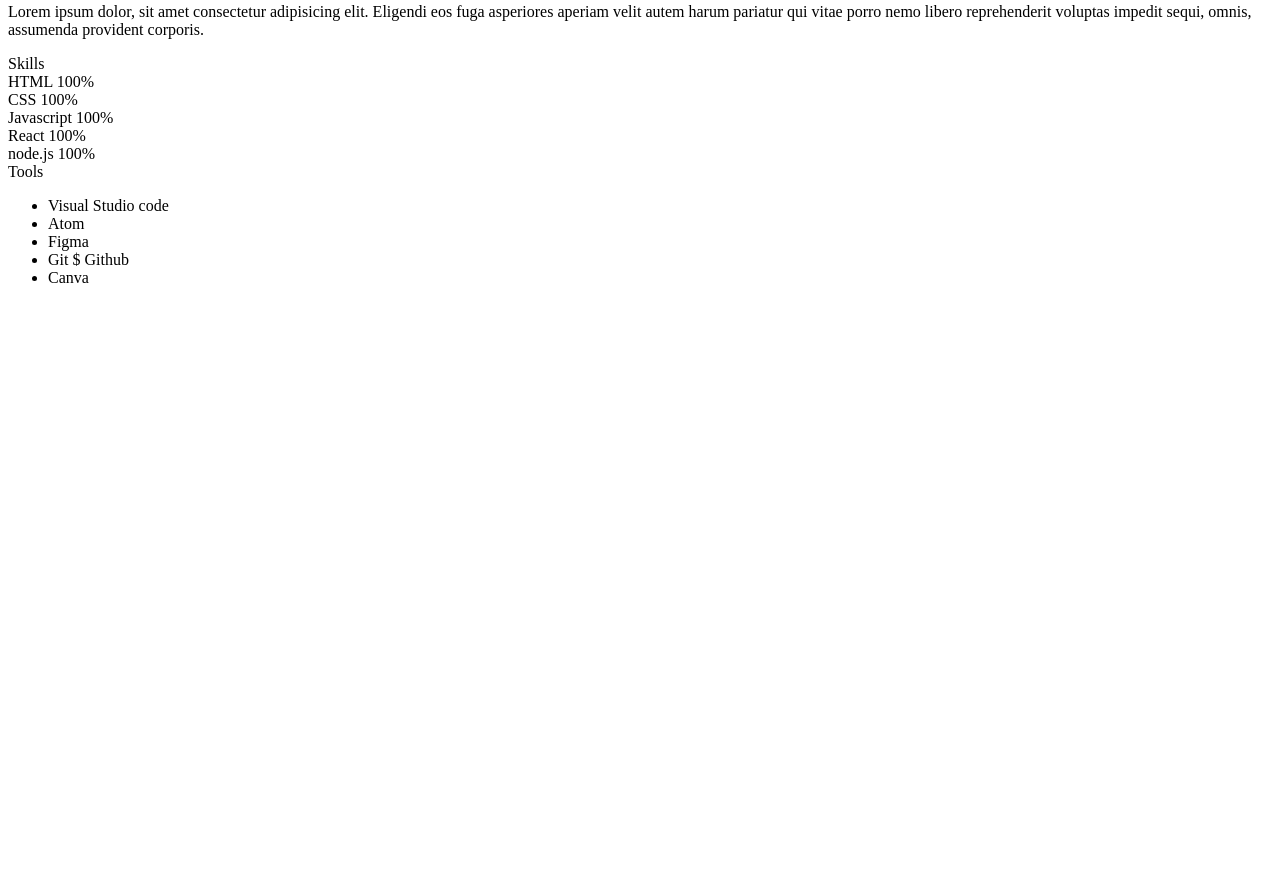
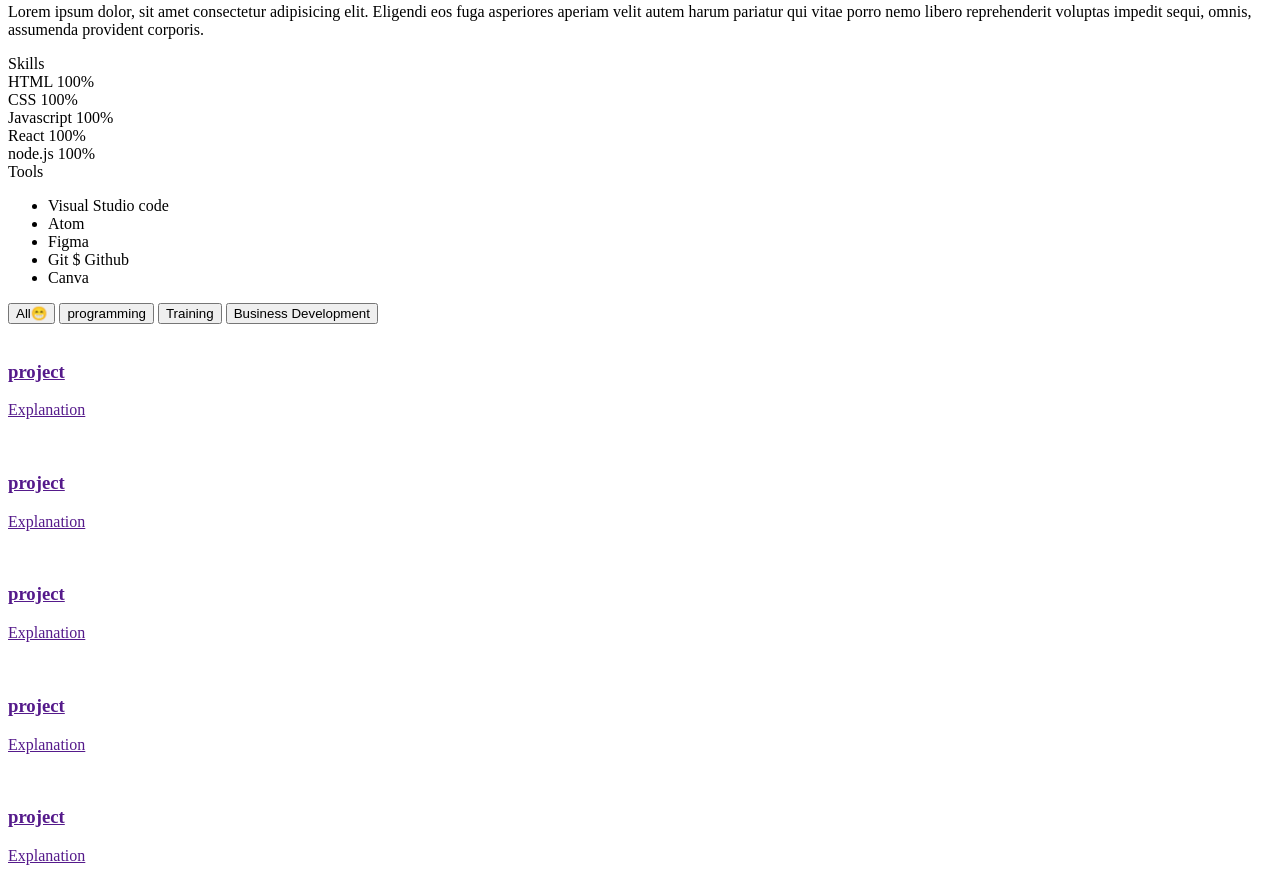
Before and after one commit to lenayoo/portfolio22, a plain HTML site: page index.html in a window 1280 px wide. Shown: the part 1287-2168 px from the top of the page. Before the commit the page ends 1590 px from the top, so only its background shows below. Drawn offline with Linux system fonts and the light colour scheme.

Commit message:
html:my work

```diff
--- a/index.html
+++ b/index.html
@@ -123,14 +123,54 @@
           <li class="tool__list">Git $ Github</li>
           <li class="tool__list">Canva</li>
         </ul>
-
-
       </div>
     </div>
   </section>
 <!-- work -->
   <section id="work">
-
+    <div class="category">
+      <button class="category__btn">All😁</button>
+      <button class="category__btn">programming</button>
+      <button class="category__btn">Training</button>
+      <button class="category__btn">Business Development</button>
+    </div>
+    <div class="work__projects">
+      <a href="" class="project">
+        <img src="" alt="" class="project__img">
+        <div class="project__description">
+          <h3>project</h3>
+          <p>Explanation</p>
+        </div>
+      </a>
+      <a href="" class="project">
+        <img src="" alt="" class="project__img">
+        <div class="project__description">
+          <h3>project</h3>
+          <p>Explanation</p>
+        </div>
+      </a>
+      <a href="" class="project">
+        <img src="" alt="" class="project__img">
+        <div class="project__description">
+          <h3>project</h3>
+          <p>Explanation</p>
+        </div>
+      </a>
+      <a href="" class="project">
+        <img src="" alt="" class="project__img">
+        <div class="project__description">
+          <h3>project</h3>
+          <p>Explanation</p>
+        </div>
+      </a>
+      <a href="" class="project">
+        <img src="" alt="" class="project__img">
+        <div class="project__description">
+          <h3>project</h3>
+          <p>Explanation</p>
+        </div>
+      </a>
+    </div>
   </section>
 <!-- contact -->
   <section id="contact">
```
